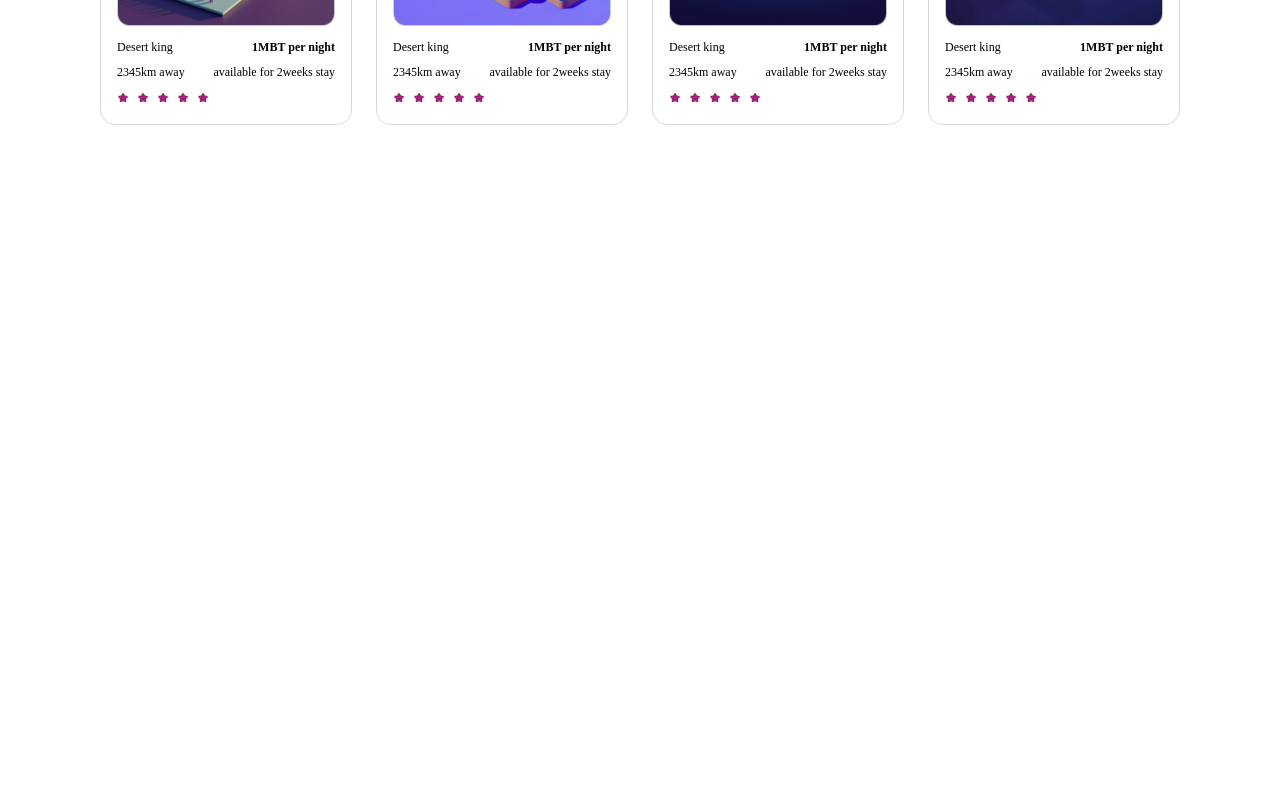
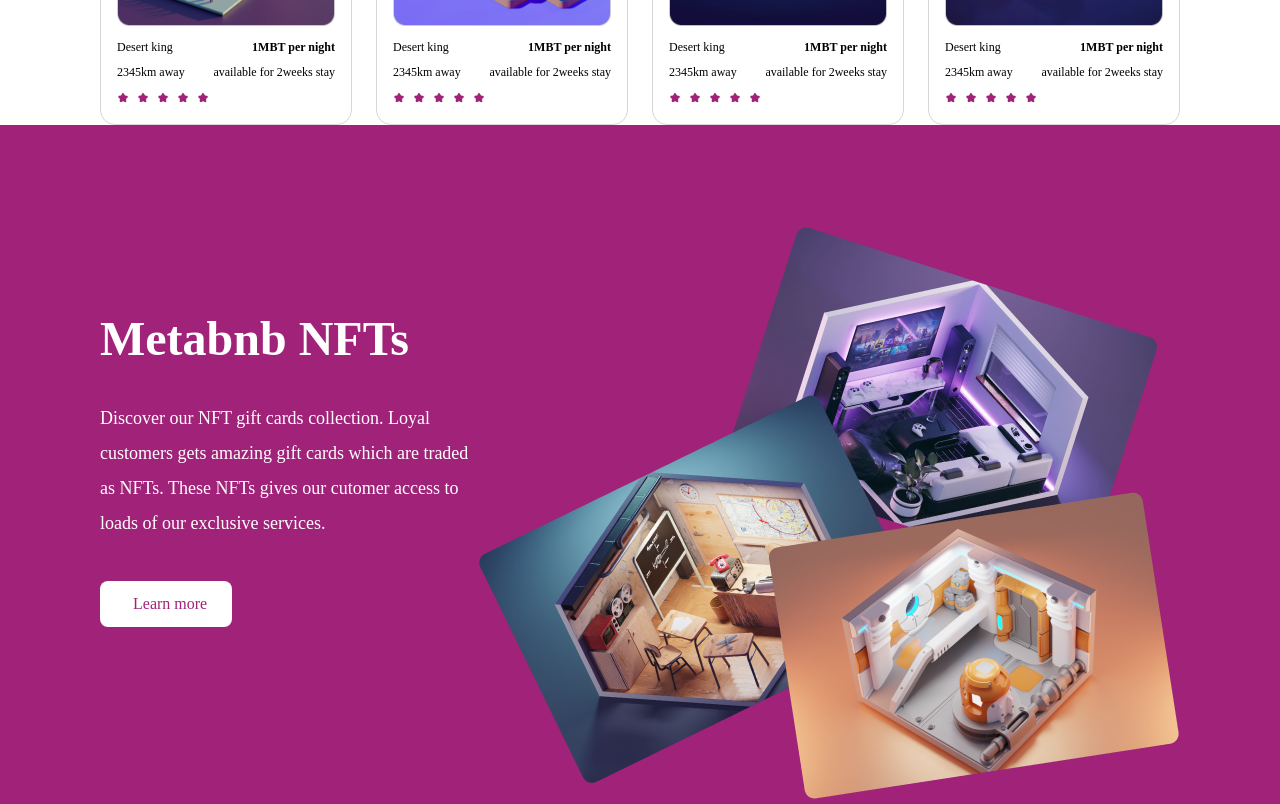
Before and after one commit to ShuaibuMaryam/hng-metabnb, a React (Create React App) app: page / in a window 1280 px wide. Shown: the part 1540-2344 px from the top of the page. Before the commit the page ends 1665 px from the top, so only its background shows below. Built offline with nearby package versions, Linux system fonts and the light colour scheme; the HTML template or start-up script is replaced by a standard one; a web font is replaced by a local one.

Commit message:
fix: added the meta nft component

```diff
--- a/src/Components/Home/Nfts.js
+++ b/src/Components/Home/Nfts.js
@@ -1,9 +1,20 @@
 import React from 'react'
+import nftImage from '../../Assets/home/nft-img.png'
+import '../../Styles/nfts.css'
 
 function Nfts() {
   return (
-    <div>
-
+    <div className='nfts'>
+        <div className='nft-text'>
+            <h3>Metabnb NFTs</h3>
+            <p>Discover our NFT gift cards collection. Loyal customers gets amazing gift cards which
+                are traded as NFTs. These NFTs gives our cutomer access to loads of our exclusive services.
+            </p>
+            <a href='#'>Learn more</a>
+        </div>
+        <div className='nft-image'>
+            <img src={nftImage}/>
+        </div>
     </div>
   )
 }
--- a/src/Pages/Home.js
+++ b/src/Pages/Home.js
@@ -3,6 +3,7 @@ import Hero from '../Components/Home/Hero'
 import Inspo from '../Components/Home/Inspo'
 import Label from '../Components/Home/Label'
 import Navbar from '../Components/Home/Navbar'
+import Nfts from '../Components/Home/Nfts'
 
 function Home() {
   return (
@@ -14,6 +15,8 @@ function Home() {
         <Label />
 
         <Inspo />
+
+        <Nfts />
     </div>
   )
 }
--- /dev/null
+++ b/src/Styles/nfts.css
@@ -0,0 +1,38 @@
+.nfts{
+    display: flex;
+    /* gap: 122px; */
+    /* justify-content: space-between; */
+    padding: 100px 100px 0 100px;
+    background: linear-gradient(90deg, #A02279 11.45%, #A02279 11.45%);
+}
+
+.nft-text{
+    margin-top: 86px;
+}
+
+.nft-text h3{
+    font-weight: 700;
+    font-size: 48px;
+    color: #FFFFFF;
+}
+
+.nft-text p{
+    font-weight: 400;
+    font-size: 18px;
+    line-height: 35px;
+    margin-top: 35px;
+    color: #FFFFFF;
+}
+
+.nft-text a{
+    display: block;
+    width: 35%;
+    text-decoration: none;
+    font-size: 16px;
+    font-weight: 400;
+    padding: 14px 0 14px 33px;
+    color: #A02279;
+    background-color: #FFFFFF;
+    border-radius: 8px;
+    margin-top: 40px;
+}
```
Also changed, not shown: src/Assets/home/nft-img.png (added).
